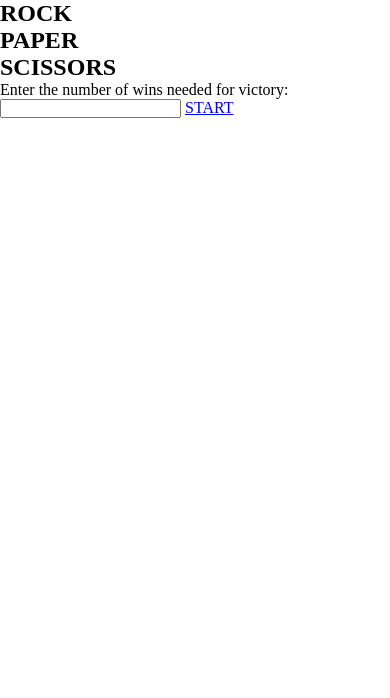
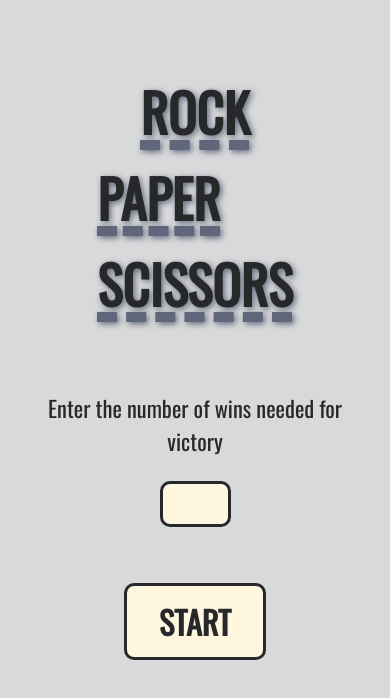
Before and after one commit to jellywilly420/rock-paper-scissors, a plain HTML site: page index.html in a window 390 px wide. Drawn offline with nearby package versions, Linux system fonts and the light colour scheme.

Commit message:
Stylize gameStart page for mobile view
Remove unused footer div

```diff
--- a/index.html
+++ b/index.html
@@ -12,18 +12,15 @@
 	<body>
 	<div id="main">
 		<div id="title">
-			<h2>ROCK</h2>
-			<h2>PAPER</h2>
-			<h2>SCISSORS</h2>
+			<h2 id="rock">ROCK</h2>
+			<h2 id="paper">PAPER</h2>
+			<h2 id="scissors">SCISSORS</h2>
 		</div>
 	<div id="setup">
-		<label>Enter the number of wins needed for victory: <input type="text" name="number-of-wins" id="number-of-wins"></label>
+		<label>Enter the number of wins needed for victory<input type="text" name="number-of-wins" id="number-of-wins"></label>
 
 		<a href="#" id="start-button">START</a>
 	</div>
 	</div>
-	<div id="footer">
-
-	</div>
 	</body>
 </html>
--- a/script.js
+++ b/script.js
@@ -81,10 +81,12 @@ function buildGame() {
 	score.appendChild(currentScore);
 
 	lastRoundResult.classList.add('last-round-result')
+	lastRoundResult.classList.add('invisible');
 	nextRoundButton.innerText = 'NEXT ROUND';
 	nextRoundButton.setAttribute('href', '#')
 	nextRoundButton.classList.add('invisible');
 	nextRoundButton.addEventListener('click', () => {
+		lastRoundResult.classList.toggle('invisible');
 		playerCards.childNodes.forEach((card) => {
 			if (card.classList.contains('selected')) {
 				card.classList.toggle('selected');
@@ -128,8 +130,6 @@ function buildGame() {
 					})
 
 					let winner = compareChoices();
-					console.log(winner);
-
 					if (winner === playerChoice) {
 						playerScore++;
 						setPlayerScore();
@@ -143,6 +143,7 @@ function buildGame() {
 					else {
 						lastRoundResult.innerText = `It's a tie! No winners this round!`;
 					}
+					lastRoundResult.classList.toggle('invisible');
 
 					if ((computerScore < numberOfWins) && (playerScore < numberOfWins)) {
 						nextRoundButton.classList.toggle('invisible');
@@ -172,6 +173,7 @@ function buildGame() {
 						}
 						else {
 							nextRoundButton.removeEventListener('click', () => {
+								lastRoundResult.classList.toggle('invisible');
 								playerCards.childNodes.forEach((card) => {
 									if (card.classList.contains('selected')) {
 										card.classList.toggle('selected');
--- a/styles/styles.css
+++ b/styles/styles.css
@@ -1,7 +1,99 @@
+@import url('https://fonts.googleapis.com/css2?family=Oswald&display=swap');
 * {
     padding: 0;
     margin: 0;
 }
+:root {
+	--darker-color: #272829;
+	--dark-color: #61677A;
+	--light-color: #D8D9DA;
+	--lighter-color: #FFF6E0;
+}
+body {
+	font-family: 'Oswald', sans-serif;
+	height: 100svh;
+	background-color: var(--light-color);
+}
+h2, p {
+	cursor: default;
+}
+#main {
+	display: flex;
+	flex-direction: column;
+	align-items: center;
+	padding: 4rem 2rem;
+}
+#title {
+	width: 60%;
+	margin-bottom: 3.8rem;
+}
+#title h2 {
+	font-size: 3.3rem;
+	color: var(--darker-color);
+	text-decoration: underline;
+	text-decoration-style: dashed;
+	text-decoration-color: var(--dark-color);
+	text-decoration-thickness: 10px;
+	text-shadow: 2px 2px 6px var(--dark-color);
+	margin: .5rem 0;
+}
+#title h2#rock {
+	text-align: center;
+}
+#title h2#paper {
+	text-align:	left;
+}
+#title h2#scissors {
+	text-align: right;
+}
+#setup {
+	display: flex;
+	flex-direction: column;
+	align-items: center;
+	gap: 2rem;
+}
+label {
+	font-size: 1.4rem;
+	text-align: center;
+	display: flex;
+	flex-direction: column;
+	align-items: center;
+	color: var(--darker-color);
+	gap: 1.5rem;
+}
+#number-of-wins {
+	background-color: var(--lighter-color);
+	width: 65px;
+	height: 40px;
+	border-radius: 10px;
+	font-size: 2rem;
+	text-align: center;
+	border: 3px solid var(--darker-color);
+	margin-bottom: 1.5rem;
+}
+#number-of-wins:focus {
+	box-shadow: 2px 2px 5px var(--dark-color);
+}
+#number-of-wins:focus-visible {
+	outline: none;
+}
+#start-button {
+	background-color: var(--lighter-color);
+	cursor: default;
+	font-size: 2rem;
+	color: var(--darker-color);
+	border: 3px solid var(--darker-color);
+	border-radius: 10px;
+	text-decoration: none;
+	padding: .75rem 2rem;
+	font-weight: bolder;
+	transition: scale 0.25s ease-in-out, box-shadow 0.25s ease-in-out;
+}
+#start-button:hover {
+	scale: 1.07;
+	box-shadow: 0px 0px 10px var(--dark-color);
+}
+
 .player-cards, .computer-cards {
     display: flex;
     flex-direction: row;
```
